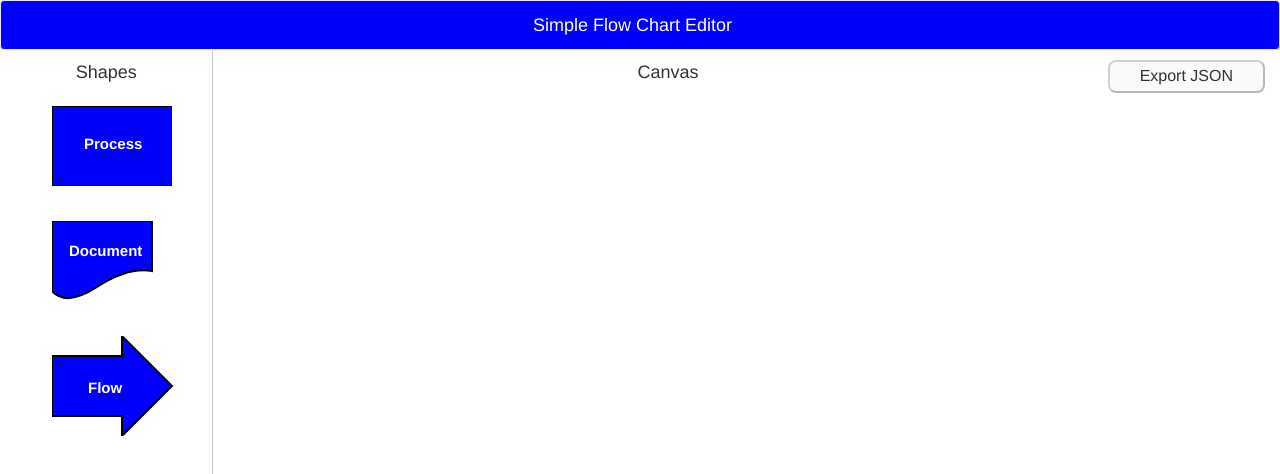
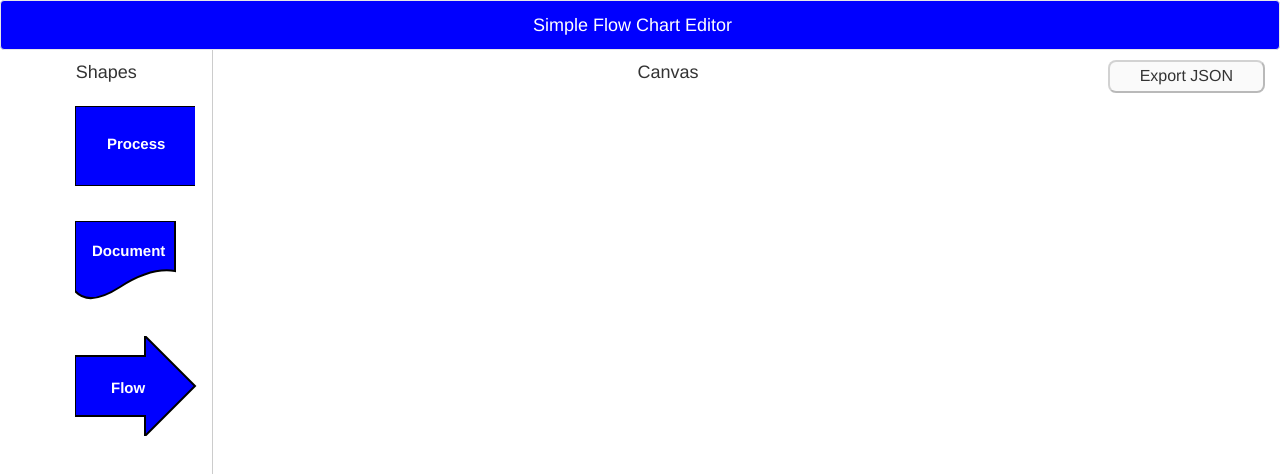
Before and after one commit to ssyed-ahmed/flexrule, an Angular app: page / in a window 1280 px wide. Shown: the top 474 px of the page. Built offline with nearby package versions, Linux system fonts and the light colour scheme.

Commit message:
Updated styles

```diff
--- a/src/app/editor/editor.component.css
+++ b/src/app/editor/editor.component.css
@@ -19,7 +19,7 @@ button {
 
 .shapes-container {
     padding-top: 20px;
-    padding-left: 37px;
+    padding-left: 60px;
 }
 
 #editor-container {
```
